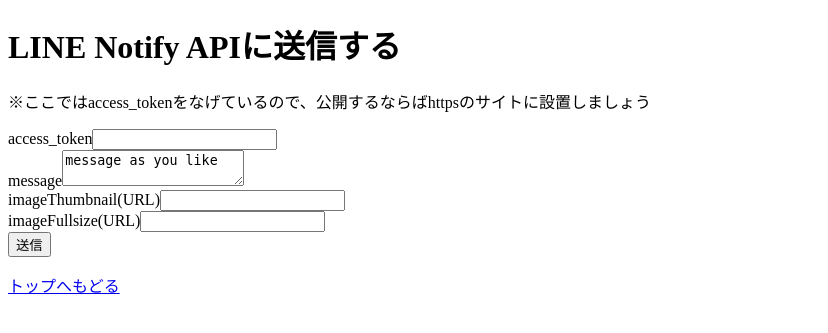
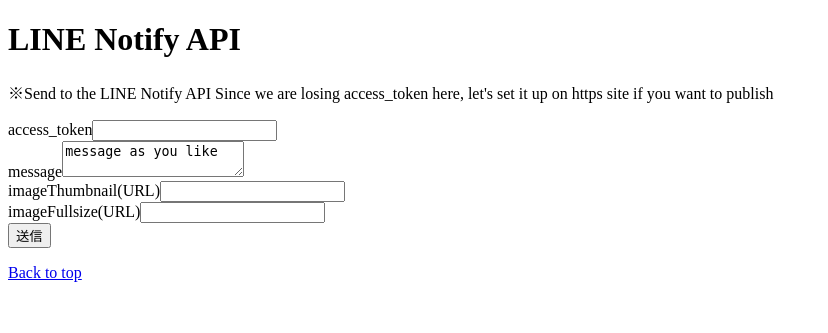
Before and after one commit to aasf0543a/Notify-Test, a PHP site: page /callme.php in a window 1280 px wide. Shown: the top 333 px of the page, without its empty margins (0-828 px from the left). Run offline with PHP 8.4, Linux system fonts and the light colour scheme.

Commit message:
Update callme.php

```diff
--- a/callme.php
+++ b/callme.php
@@ -24,8 +24,8 @@ $_SESSION['csrf_token'] = bin2hex($random_bytes);
 </head>
 <body>
 
-<h1>LINE Notify APIに送信する</h1>
-<p>※ここではaccess_tokenをなげているので、公開するならばhttpsのサイトに設置しましょう</p>
+<h1>LINE Notify API</h1>
+<p>※Send to the LINE Notify API Since we are losing access_token here, let's set it up on https site if you want to publish</p>
 <form action="callme.php" method="post">
     <label>access_token<input name="access_token"></label><br>
     <label>message<textarea name="message">message as you like</textarea></label><br>
@@ -54,6 +54,6 @@ if ($is_execute) { // 実行したか（結果を表示するか
 }
 ?>
 
-<p><a href='/'>トップへもどる</a></p>
+<p><a href='/'>Back to top</a></p>
 </body>
 </html>
```
